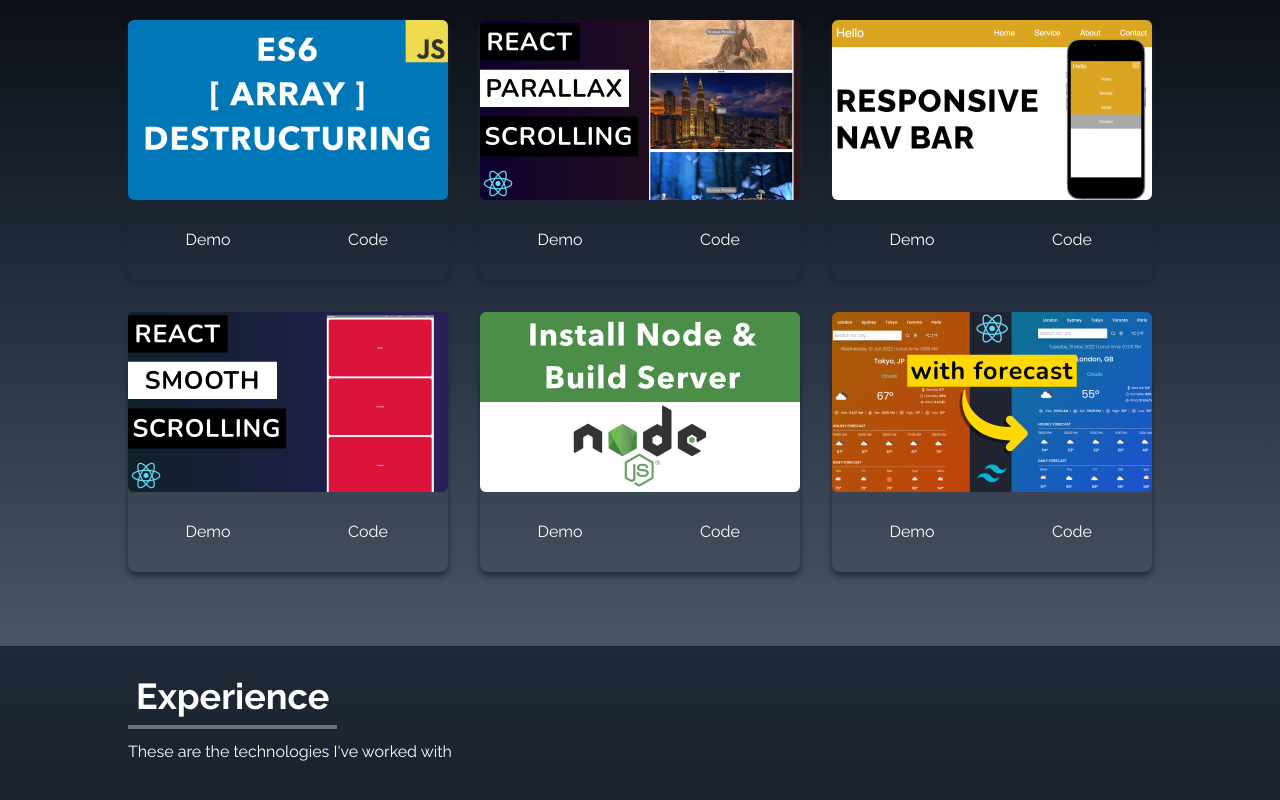
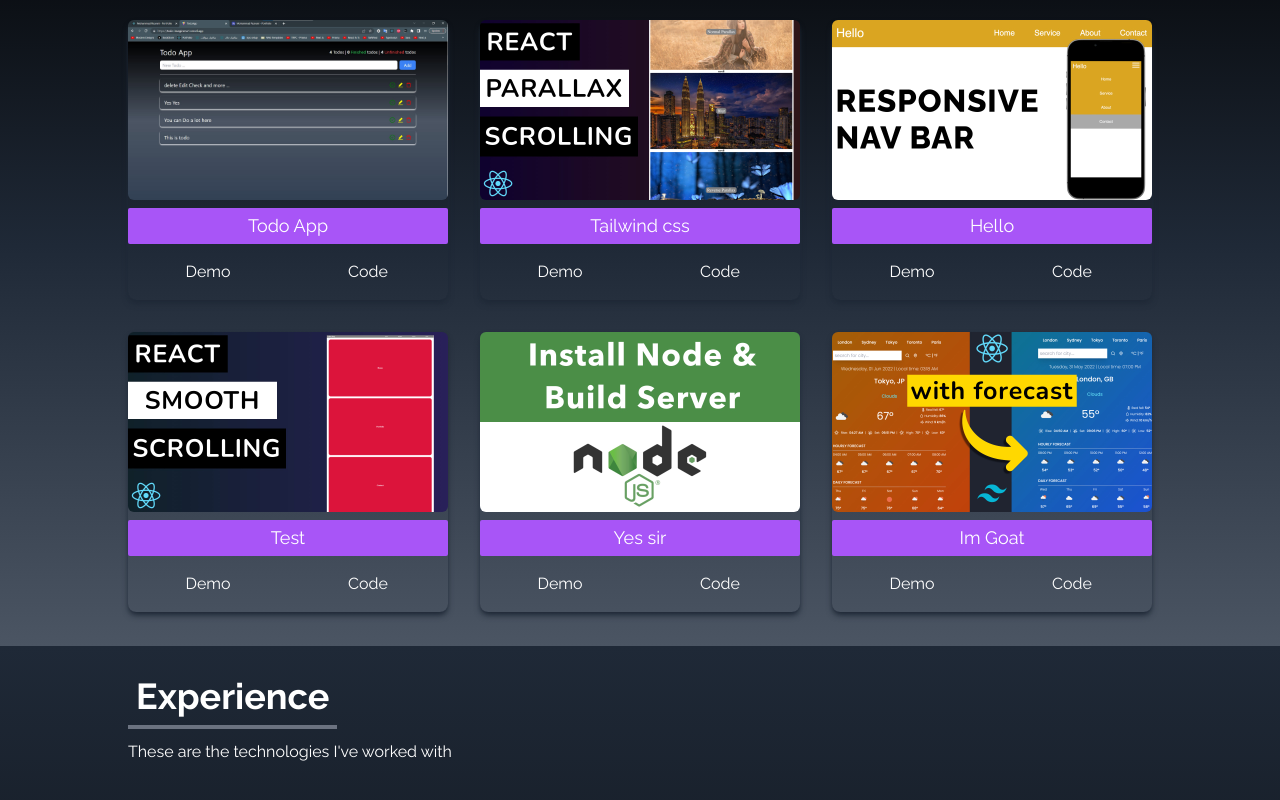
Before and after one commit to ImagineNo1/PortFolio, a React (Create React App) app: page / in a window 1280 px wide. Shown: the part 1754-2554 px from the top of the page. Built offline with nearby package versions, Linux system fonts and the light colour scheme.

Commit message:
PortFolio Changed

```diff
--- a/src/components/Portfolio.jsx
+++ b/src/components/Portfolio.jsx
@@ -1,36 +1,43 @@
 import React from "react";
-import arrayDestruct from "../assets/portfolio/arrayDestruct.jpg";
+
 import installNode from "../assets/portfolio/installNode.jpg";
 import navbar from "../assets/portfolio/navbar.jpg";
 import reactParallax from "../assets/portfolio/reactParallax.jpg";
 import reactSmooth from "../assets/portfolio/reactSmooth.jpg";
 import reactWeather from "../assets/portfolio/reactWeather.jpg";
+import todo from "../assets/portfolio/todo.jpg";
 
 const Portfolio = () => {
   const portfolios = [
     {
       id: 1,
-      src: arrayDestruct,
+      src: todo,
+      title: "Todo App",
     },
     {
       id: 2,
       src: reactParallax,
+      title: "Tailwind css",
     },
     {
       id: 3,
       src: navbar,
+      title: "Hello",
     },
     {
       id: 4,
       src: reactSmooth,
+      title: "Test",
     },
     {
       id: 5,
       src: installNode,
+      title: "Yes sir",
     },
     {
       id: 6,
       src: reactWeather,
+      title: "Im Goat",
     },
   ];
 
@@ -50,18 +57,21 @@ const Portfolio = () => {
         </div>
 
         <div className="grid sm:grid-cols-2 md:grid-cols-3 gap-8 px-12 sm:px-0">
-          {portfolios.map(({ id, src }) => (
+          {portfolios.map(({ id, src, title }) => (
             <div key={id} className=" shadow-md shadow-gray-800 rounded-lg">
               <img
                 src={src}
                 alt=""
                 className="rounded-md duration-200 hover:scale-105"
               />
+              <p className="bg-purple-500 text-center rounded-sm mt-2 py-1 px-3 text-white text-lg">
+                {title}
+              </p>
               <div className="flex items-center justify-center">
-                <button className=" w-1/2 px-6 py-3 m-4 duration-200 hover:scale-105 text-white ">
+                <button className=" w-1/2 px-6  m-4 duration-200 hover:scale-105 text-white ">
                   Demo
                 </button>
-                <button className="px-6 py-3 w-1/2 m-4 duration-200 hover:scale-105 text-white">
+                <button className="px-6  w-1/2 m-4 duration-200 hover:scale-105 text-white">
                   Code
                 </button>
               </div>
```
Also changed, not shown: src/assets/portfolio/todo.jpg (added).
